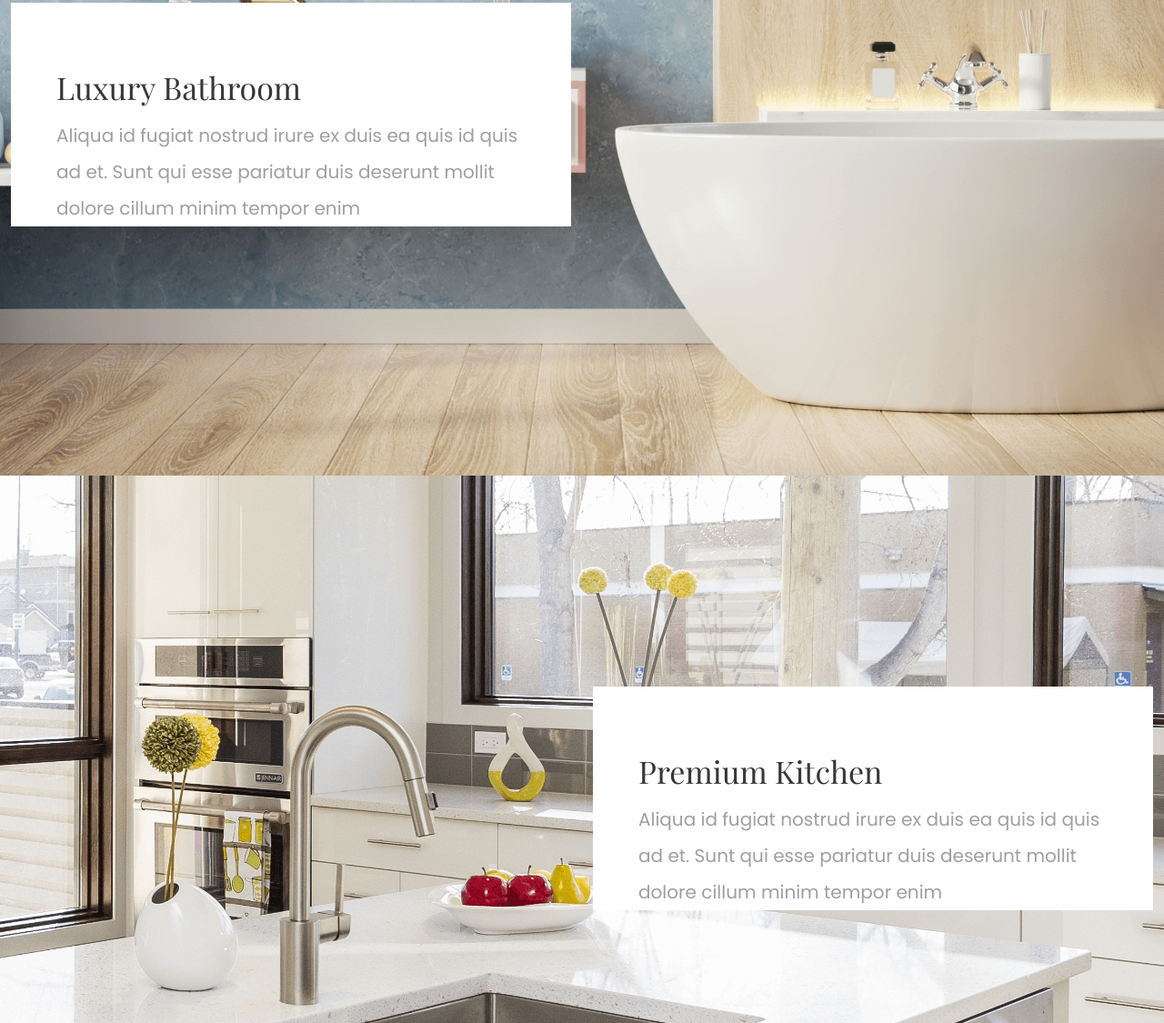
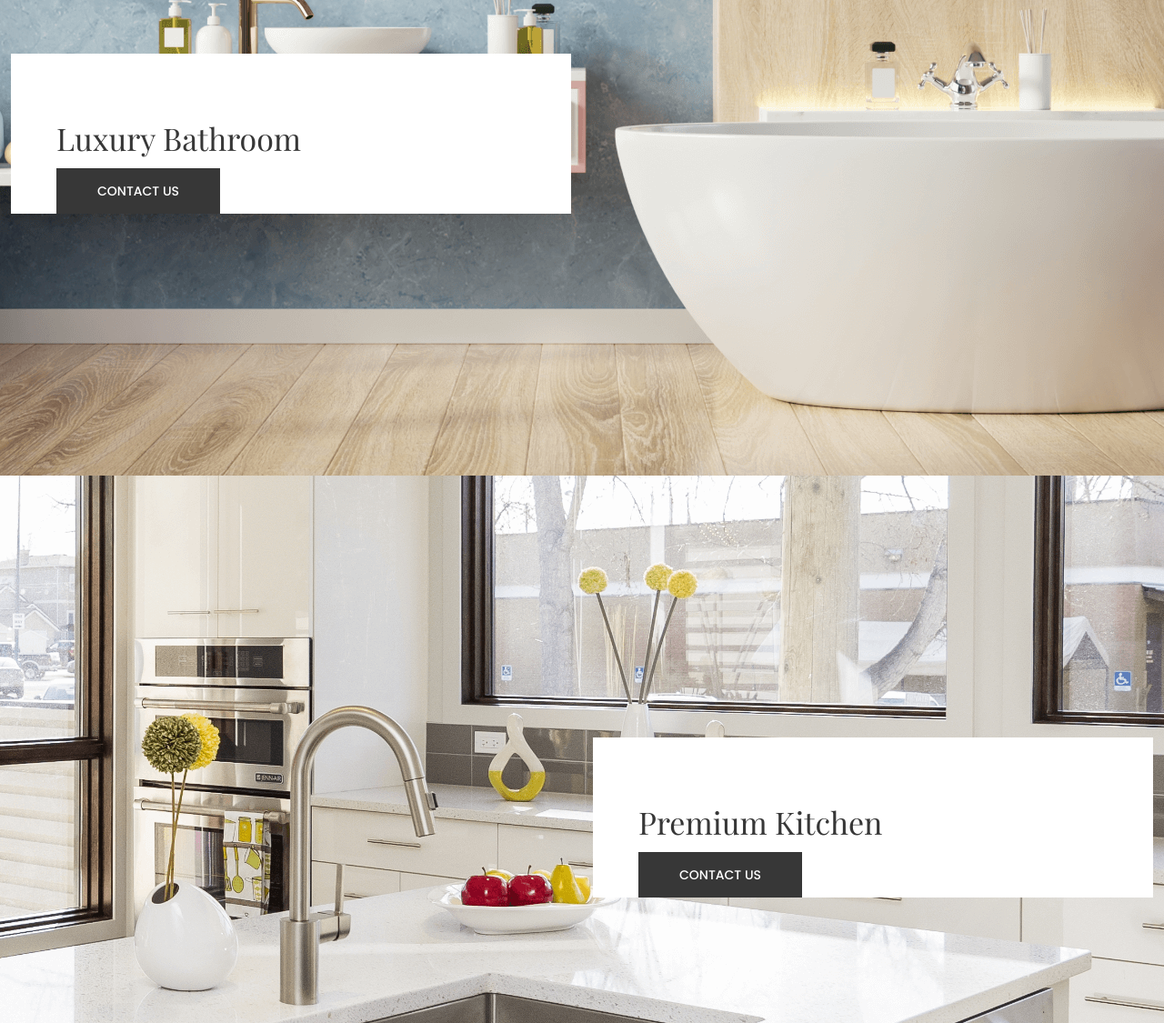
Before and after one commit to Annacantikk/jmfurnindo, a plain HTML site: page index.html in a window 1280 px wide. Shown: the part 6543-7668 px from the top of the page at 91% size. Drawn offline with nearby package versions, Linux system fonts and the light colour scheme; files whose address does not match are found by name; a web font is replaced by a local one.

Commit message:
contact us collections

```diff
--- a/index.html
+++ b/index.html
@@ -326,8 +326,8 @@
                         <div class="shop_collection_content left; wow slideInLeft" data-wow-delay="0.1s"
                             data-wow-duration="1.1s">
                             <h3>Beautiful Mordern Sofa</h3>
-                            <p>Aliqua id fugiat nostrud irure ex duis ea quis id quis ad et. Sunt qui esse pariatur
-                                duis deserunt mollit dolore cillum minim tempor enim</p>
+                            <a class="btn btn-link wow fadeInUp" class="scrollto" href="index.html#contactUs"
+                                data-wow-delay="0.4s" data-wow-duration="1.4s">CONTACT US</a>
                         </div>
                     </div>
                 </div>
@@ -340,7 +340,8 @@
                         <div class="shop_collection_content right; wow slideInRight" data-wow-delay="0.1s"
                             data-wow-duration="1.1s"">
                         <h3>Chill Bedroom</h3>
-                        <p>Aliqua id fugiat nostrud irure ex duis ea quis id quis ad et. Sunt qui esse pariatur duis deserunt mollit dolore cillum minim tempor enim</p>
+                        <a class="btn btn-link wow fadeInUp" class="scrollto" href="index.html#contactUs"
+                            data-wow-delay="0.4s" data-wow-duration="1.4s">CONTACT US</a>
                         </div>
                     </div>
                 </div>
@@ -353,7 +354,8 @@
                         <div class="shop_collection_content left; wow slideInLeft" data-wow-delay="0.1s"
                             data-wow-duration="1.1s"">
                         <h3>Luxury Bathroom</h3>
-                        <p>Aliqua id fugiat nostrud irure ex duis ea quis id quis ad et. Sunt qui esse pariatur duis deserunt mollit dolore cillum minim tempor enim</p>
+                        <a class="btn btn-link wow fadeInUp" class="scrollto" href="index.html#contactUs"
+                            data-wow-delay="0.4s" data-wow-duration="1.4s">CONTACT US</a>
                         </div>
                     </div>
                 </div>
@@ -366,7 +368,8 @@
                         <div class="shop_collection_content right; wow slideInRight" data-wow-delay="0.1s"
                             data-wow-duration="1.1s"">
                         <h3>Premium Kitchen</h3>
-                        <p>Aliqua id fugiat nostrud irure ex duis ea quis id quis ad et. Sunt qui esse pariatur duis deserunt mollit dolore cillum minim tempor enim</p>
+                        <a class="btn btn-link wow fadeInUp" class="scrollto" href="index.html#contactUs"
+                            data-wow-delay="0.4s" data-wow-duration="1.4s">CONTACT US</a>
                         </div>
                     </div>
                 </div>
```
